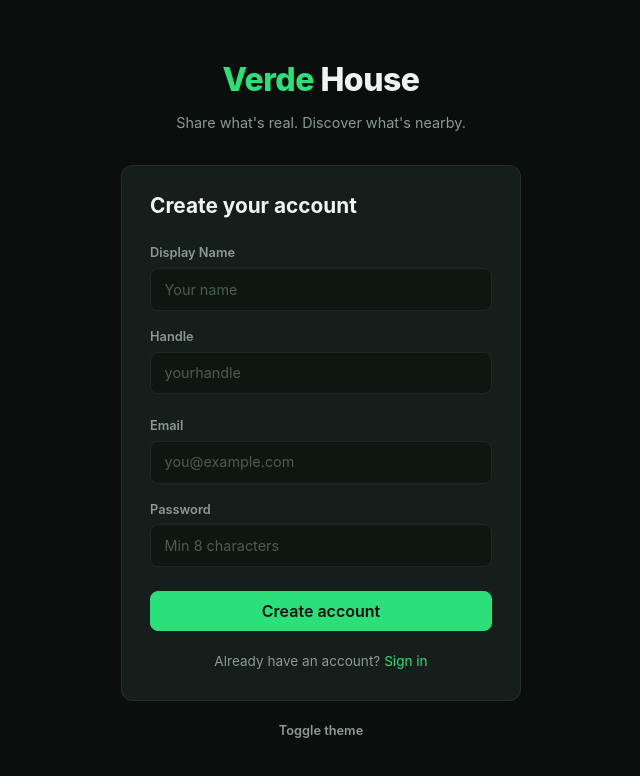
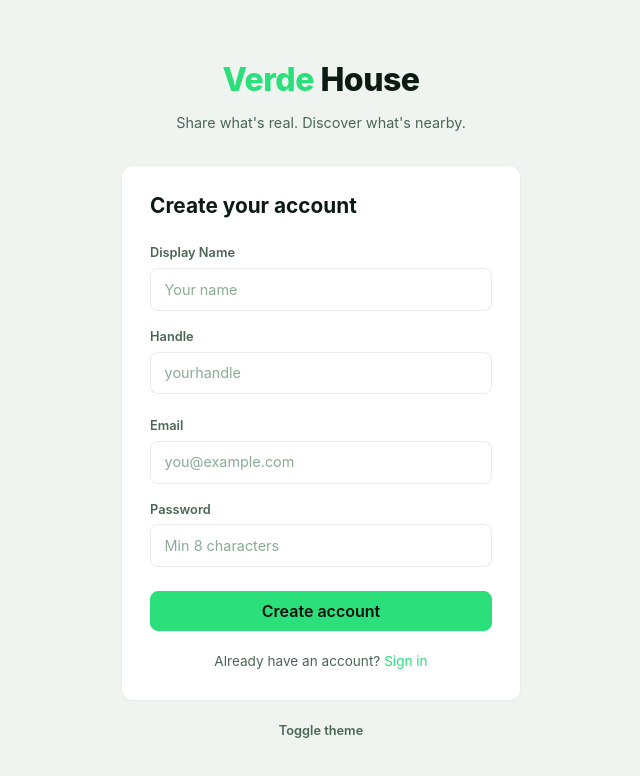
Before and after one commit to nicov3rde/Verde-House, a SvelteKit app in the folder app/: page /auth/register in a window 1280 px wide. Shown: the top 776 px of the page, without its empty margins (319-959 px from the left). Built offline with nearby package versions, Linux system fonts and the light colour scheme; no server answers.

Commit message:
Default theme to light mode, avoid flash of dark on load

```diff
--- a/app/src/app.html
+++ b/app/src/app.html
@@ -4,6 +4,12 @@
 		<meta charset="utf-8" />
 		<meta name="viewport" content="width=device-width, initial-scale=1" />
 		<meta name="text-scale" content="scale" />
+		<script>
+			(function () {
+				var t = localStorage.getItem('vh_theme');
+				document.documentElement.setAttribute('data-theme', t === 'dark' ? 'dark' : 'light');
+			})();
+		</script>
 		%sveltekit.head%
 	</head>
 	<body data-sveltekit-preload-data="hover">
--- a/app/src/lib/theme.ts
+++ b/app/src/lib/theme.ts
@@ -4,14 +4,14 @@ import { writable } from 'svelte/store';
 type Theme = 'dark' | 'light';
 
 function getInitialTheme(): Theme {
-	if (!browser) return 'dark';
+	if (!browser) return 'light';
 	const stored = localStorage.getItem('vh_theme') as Theme | null;
 	if (stored === 'dark' || stored === 'light') return stored;
-	return 'dark';
+	return 'light';
 }
 
 function createThemeStore() {
-	const { subscribe, set, update } = writable<Theme>('dark');
+	const { subscribe, set, update } = writable<Theme>('light');
 
 	function init() {
 		const t = getInitialTheme();
```
